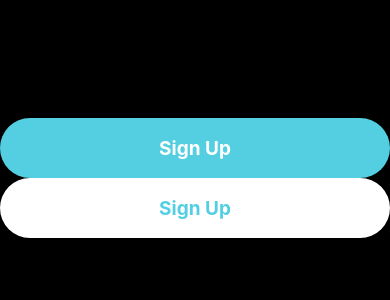
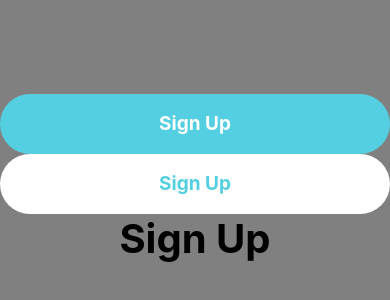
Before and after one commit to dovanloidev/covershoes, a React Native app: screen / in a window 390 px wide. Shown: the part 244-544 px from the top of the page. Built offline with nearby package versions, Linux system fonts and the light colour scheme.

Commit message:
component text

```diff
--- a/src/App.js
+++ b/src/App.js
@@ -1,12 +1,13 @@
-import {StyleSheet, Text, View} from 'react-native';
 import React from 'react';
-import {ButtonAuth} from './components';
+import {StyleSheet, View} from 'react-native';
+import {ButtonAuth, Text} from './components';
 
 const App = () => {
   return (
     <View style={styles.container}>
       <ButtonAuth>Sign Up</ButtonAuth>
       <ButtonAuth variant="outline">Sign Up</ButtonAuth>
+      <Text h1>Sign Up</Text>
     </View>
   );
 };
@@ -18,6 +19,6 @@ const styles = StyleSheet.create({
     flex: 1,
     justifyContent: 'center',
     alignItems: 'center',
-    backgroundColor: 'black',
+    backgroundColor: 'gray',
   },
 });
--- a/src/components/Button/ButtonAuth/index.js
+++ b/src/components/Button/ButtonAuth/index.js
@@ -23,22 +23,19 @@ const ButtonAuth = ({
     }
   };
 
+  const buttonStyles = [styles.container, getStyleByVariant().container, style];
+
+  const txtStyles = [
+    styles.txt,
+    getStyleByVariant().txt,
+    titleProps?.style !== undefined && titleProps?.style,
+  ];
+
   return (
     <TouchableOpacity
-      style={StyleSheet.flatten([
-        styles.container,
-        getStyleByVariant().container,
-        style,
-      ])}
+      style={StyleSheet.flatten([buttonStyles])}
       onPress={onPress}>
-      <Text
-        style={StyleSheet.flatten([
-          styles.txt,
-          getStyleByVariant().txt,
-          titleProps?.style,
-        ])}>
-        {children}
-      </Text>
+      <Text style={StyleSheet.flatten([txtStyles])}>{children}</Text>
     </TouchableOpacity>
   );
 };
--- /dev/null
+++ b/src/components/Text/Text.js
@@ -0,0 +1,60 @@
+import React from 'react';
+import {StyleSheet, Text as RNText} from 'react-native';
+
+const Text = ({
+  h1,
+  h2,
+  h3,
+  h4,
+  h5,
+  h6,
+  style,
+  size,
+  weight,
+  color,
+  children,
+}) => {
+  const textStyle = [
+    h1 !== undefined && styles.h1,
+    h2 !== undefined && styles.h2,
+    h3 !== undefined && styles.h3,
+    h4 !== undefined && styles.h4,
+    h5 !== undefined && styles.h5,
+    h6 !== undefined && styles.h6,
+    size !== undefined && {fontSize: size},
+    weight !== undefined && {fontWeight: weight},
+    color !== undefined && {color},
+    style,
+  ];
+
+  return <RNText style={StyleSheet.flatten(textStyle)}>{children}</RNText>;
+};
+
+export default Text;
+
+const styles = StyleSheet.create({
+  h1: {
+    fontWeight: 'bold',
+    fontSize: 40,
+  },
+  h2: {
+    fontWeight: 'bold',
+    fontSize: 35,
+  },
+  h3: {
+    fontWeight: 'bold',
+    fontSize: 30,
+  },
+  h4: {
+    fontWeight: '600',
+    fontSize: 27,
+  },
+  h5: {
+    fontWeight: '500',
+    fontSize: 14,
+  },
+  h6: {
+    fontWeight: '600',
+    fontSize: 12,
+  },
+});
--- /dev/null
+++ b/src/components/Text/index.js
@@ -0,0 +1 @@
+export {default as Text} from './Text';
--- a/src/components/index.js
+++ b/src/components/index.js
@@ -1 +1,2 @@
 export * from './Button';
+export * from './Text';
--- a/src/constants/theme.js
+++ b/src/constants/theme.js
@@ -31,6 +31,9 @@ export const FONTS = {
     xxxl: 28,
   },
   weights: {
+    regular: '500',
+    mixed: '600',
     semiBold: '700',
+    bold: 'bold',
   },
 };
```
